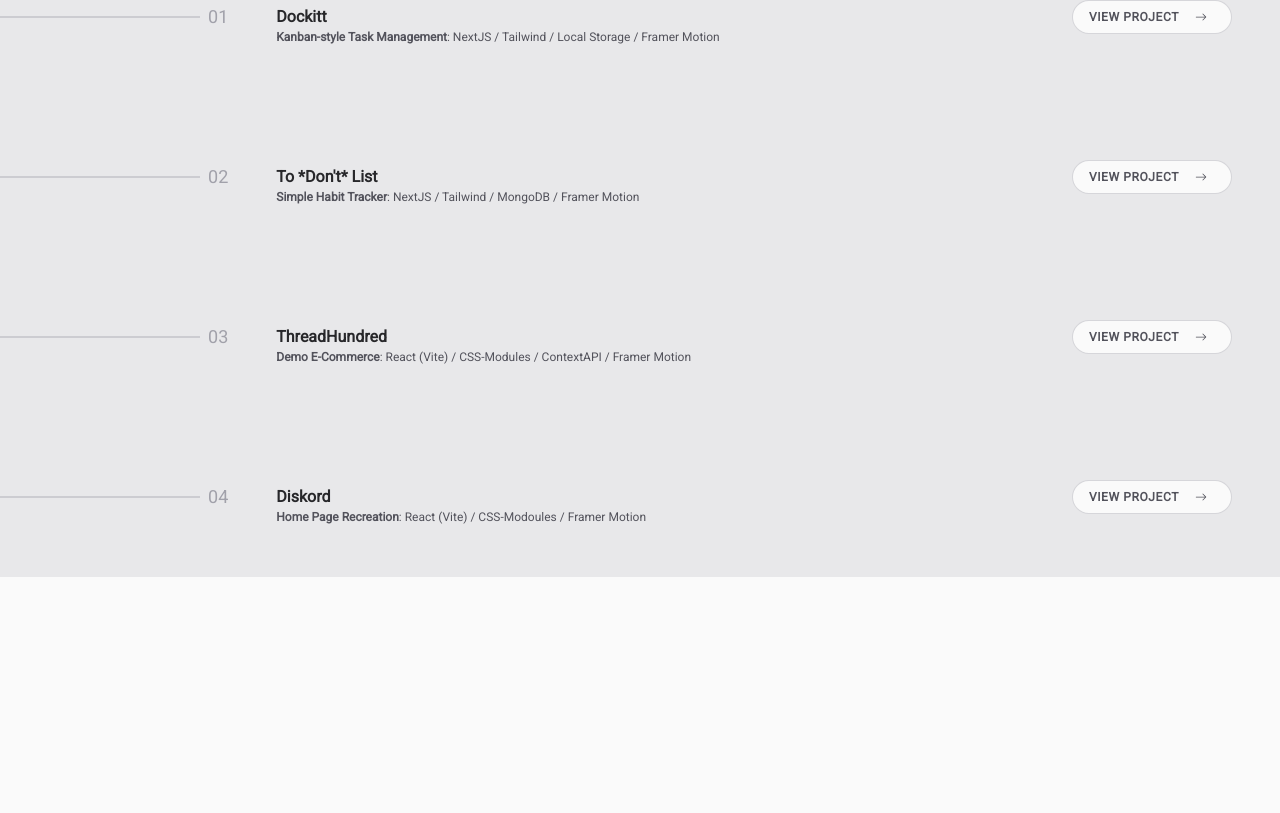
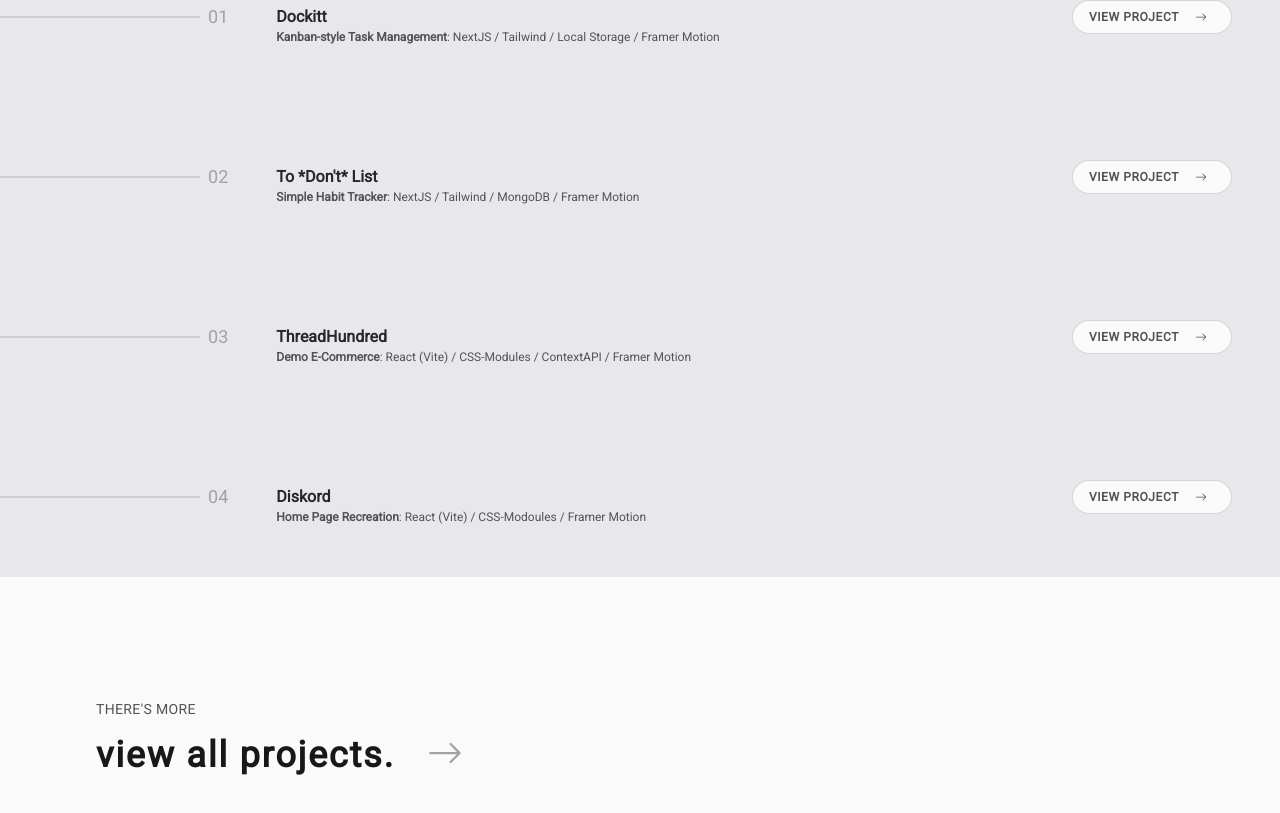
Before and after one commit to williamalowe/portfolio, a Next.js app: page / in a window 1280 px wide. Shown: the part 1759-2572 px from the top of the page. Before the commit the page ends 2400 px from the top, so only its background shows below. Built offline with nearby package versions, Linux system fonts and the light colour scheme.

Commit message:
feat: add view-all-projects link to projects component

```diff
--- a/src/components/projects.tsx
+++ b/src/components/projects.tsx
@@ -1,14 +1,15 @@
 import React from "react";
 import ProjectItem from "./project-item";
 import { projects } from "@/_lib/data";
+import { BsArrowRight } from "react-icons/bs";
 
 export default function Projects() {
   return (
     <section
       id="projects"
-      className="relative min-h-screen w-full flex flex-col bg-zinc-50 text-zinc-900 justify-center pt-24"
+      className="relative min-h-screen w-full flex flex-col bg-zinc-50 text-zinc-900 justify-center"
     >
-      <div className="flex flex-col flex-1">
+      <div className="flex flex-col mt-24">
         {projects.map((project, index) => (
           <ProjectItem
             key={index}
@@ -21,6 +22,15 @@
           />
         ))}
       </div>
+      <div className="flex-1 min-h-[320px] flex flex-col gap-y-4 justify-center px-24">
+        <h5 className="text-zinc-600 uppercase tracking-wide text-sm">There&apos;s More</h5>
+        <a
+          href="https://github.com/williamalowe"
+          className="group flex text-4xl gap-x-8 font-bold tracking-wider"
+        >
+          view all projects. <BsArrowRight className="text-zinc-400 group-hover:translate-x-8 transition" />
+        </a>
+      </div>
     </section>
   );
 }
```
